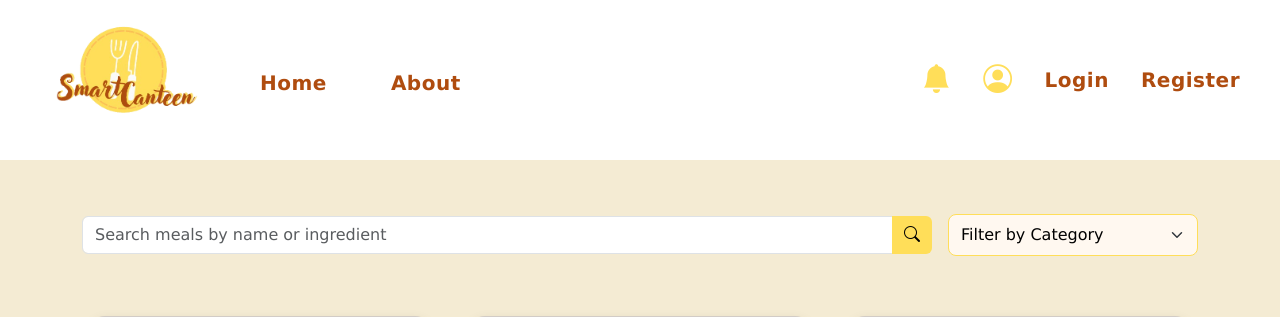
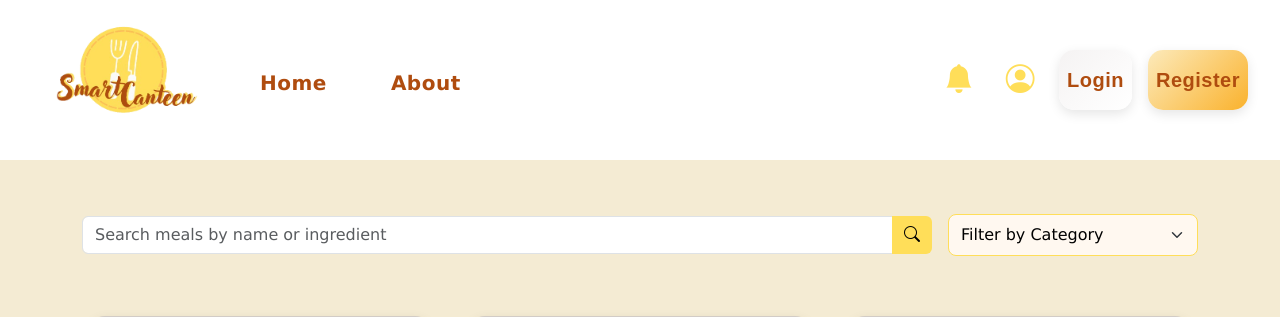
Before and after one commit to kohiiiiiiiii/SmartCanteen, a PHP site: page / in a window 1280 px wide. Shown: the top 317 px of the page. Run offline with PHP 8.4, Linux system fonts and the light colour scheme.

Commit message:
Minor fixes to HTML files and CSS stylesheets

```diff
--- a/assets/css/index.css
+++ b/assets/css/index.css
@@ -165,3 +165,40 @@ body {
 .icon-large {
     font-size: 1.8rem;
 }
+
+.loginbg {
+    background: linear-gradient(135deg, #f5f3f3, #ffffff);
+    border-radius: 15px;
+    box-shadow: 0 4px 12px rgba(0, 0, 0, 0.1);
+    padding: 15px;
+    color: #af4c0f;
+    font-family: 'Poppins', sans-serif;
+}
+
+.registerbg {
+    background: linear-gradient(135deg, #fceabb, #fab22d);
+    border-radius: 15px;
+    box-shadow: 0 4px 12px rgba(0, 0, 0, 0.1);
+    padding: 15px;
+    color: #af4c0f;
+    font-family: 'Poppins', sans-serif;
+}
+
+.loginbg,
+.registerbg {
+    transition: 0.5s ease, transform 0.3s ease, box-shadow 0.3s ease;
+}
+
+.loginbg:hover {
+    background: linear-gradient(135deg, #f5f3f3, #ffffff);
+    transform: scale(1.02);
+    box-shadow: 0 6px 16px rgba(0, 0, 0, 0.15);
+    color: #20201f;
+}
+
+.registerbg:hover {
+    background: linear-gradient(135deg, #fceabb, #fab22d);
+    transform: scale(1.02);
+    box-shadow: 0 6px 16px rgba(0, 0, 0, 0.15);
+    color: #20201f;
+}
--- a/forgot.html
+++ b/forgot.html
@@ -31,8 +31,8 @@
             <h6 class="dropdown-header notifcolor">Notifications</h6>
             <hr>
         </div>
-        <a href="login.html" class="nav-link logincolor">Login</a>
-        <a href="register.html" class="nav-link registercolorr">Register</a>
+        <a href="login.html" class="nav-link logincolor loginbg">Login</a>
+        <a href="register.html" class="nav-link logincolor registerbg">Register</a>
     </div>
     </div>
   </div>
--- a/index.html
+++ b/index.html
@@ -15,7 +15,7 @@
       <button type="button" class="navbar-toggler" data-bs-toggle="collapse" data-bs-target="#navbarCollapse">
         <span class="navbar-toggler-icon"></span>
       </button>
-      <div class="collapse navbar-collapse justify-content-between" id="navbarCollapse">
+      <div class="collapse navbar-collapse justify-content-between gap-3" id="navbarCollapse">
         <div class="navbar-nav gap-5 w-100 padding">
           <a href="index.html" class="nav-link homecolor">Home</a>
           <a href="#" class="nav-link aboutcolor">About</a>
@@ -31,13 +31,12 @@
         <h6 class="dropdown-header notifcolor">Notifications</h6>
         <hr>
       </div>
-        <a href="login.html" class="nav-link logincolor">Login</a>
-        <a href="register.html" class="nav-link registercolorr">Register</a>
+      <a href="login.html" class="nav-link logincolor loginbg">Login</a>
+      <a href="register.html" class="nav-link registercolorr registerbg">Register</a>
       </div>
       </div>
   </div>
 </nav>
-
 <div class="container mt-4">
   <div class="d-flex flex-wrap align-items-center justify-content-between gap-3">
     <div class="flex-grow-1">
--- a/login.html
+++ b/login.html
@@ -31,8 +31,8 @@
             <h6 class="dropdown-header notifcolor">Notifications</h6>
             <hr>
         </div>
-        <a href="login.html" class="nav-link logincolor">Login</a>
-        <a href="register.html" class="nav-link registercolorr">Register</a>
+        <a href="login.html" class="nav-link logincolor loginbg">Login</a>
+        <a href="register.html" class="nav-link logincolor registerbg">Register</a>
     </div>
     </div>
   </div>
--- a/register.html
+++ b/register.html
@@ -31,8 +31,8 @@
             <h6 class="dropdown-header notifcolor">Notifications</h6>
             <hr>
         </div>
-        <a href="login.html" class="nav-link logincolor">Login</a>
-        <a href="register.html" class="nav-link registercolorr">Register</a>
+        <a href="login.html" class="nav-link logincolor loginbg">Login</a>
+        <a href="register.html" class="nav-link logincolor registerbg">Register</a>
     </div>
     </div>
   </div>
```
Also changed, not shown: assets/css/style.css (+37 -0 lines). Lines whose indentation alone changed are shown as unchanged.
